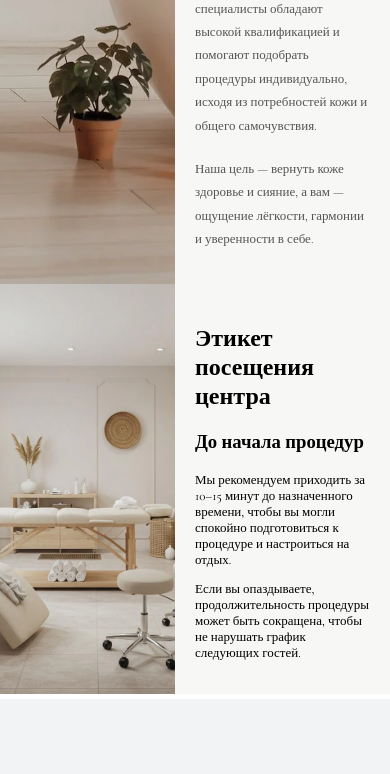
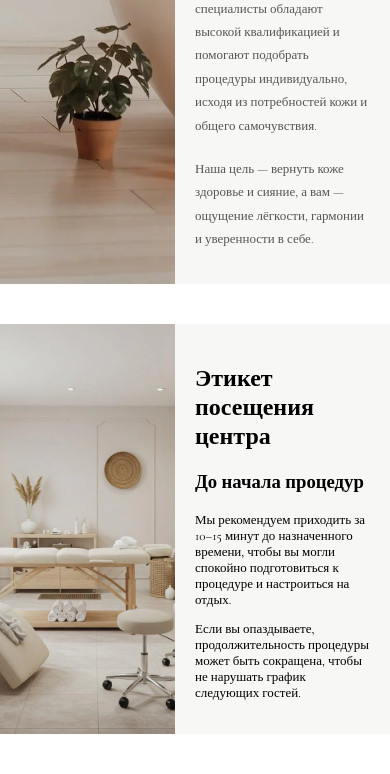
Before and after one commit to Sigmaboyyyt/spa-site, a Flask app: page / in a window 390 px wide. Shown: the part 1009-1783 px from the top of the page. Before the commit the page ends 1708 px from the top, so only its background shows below. Run offline with Flask 3, Linux system fonts and the light colour scheme.

Commit message:
add spacing between blocks

```diff
--- a/static/style.css
+++ b/static/style.css
@@ -48,6 +48,7 @@ body {
 
 .about-split {
     display: flex;
+    margin-bottom: 80px;   /* ← воздух между блоками */
 }
 
 .about-image,
@@ -83,6 +84,7 @@ body {
 
 .etiquette-split {
     display: flex;
+    margin-bottom: 80px;   /* ← воздух между блоками */
 }
 
 .etiquette-image,
@@ -101,12 +103,14 @@ body {
     background: #f7f7f5;
 }
 
-/* MOBILE — пополам */
+/* MOBILE — пополам и меньше отступ */
 
 @media (max-width: 768px) {
+
     .about-split,
     .etiquette-split {
         flex-direction: row;
+        margin-bottom: 40px;
     }
 
     .about-content,
```
